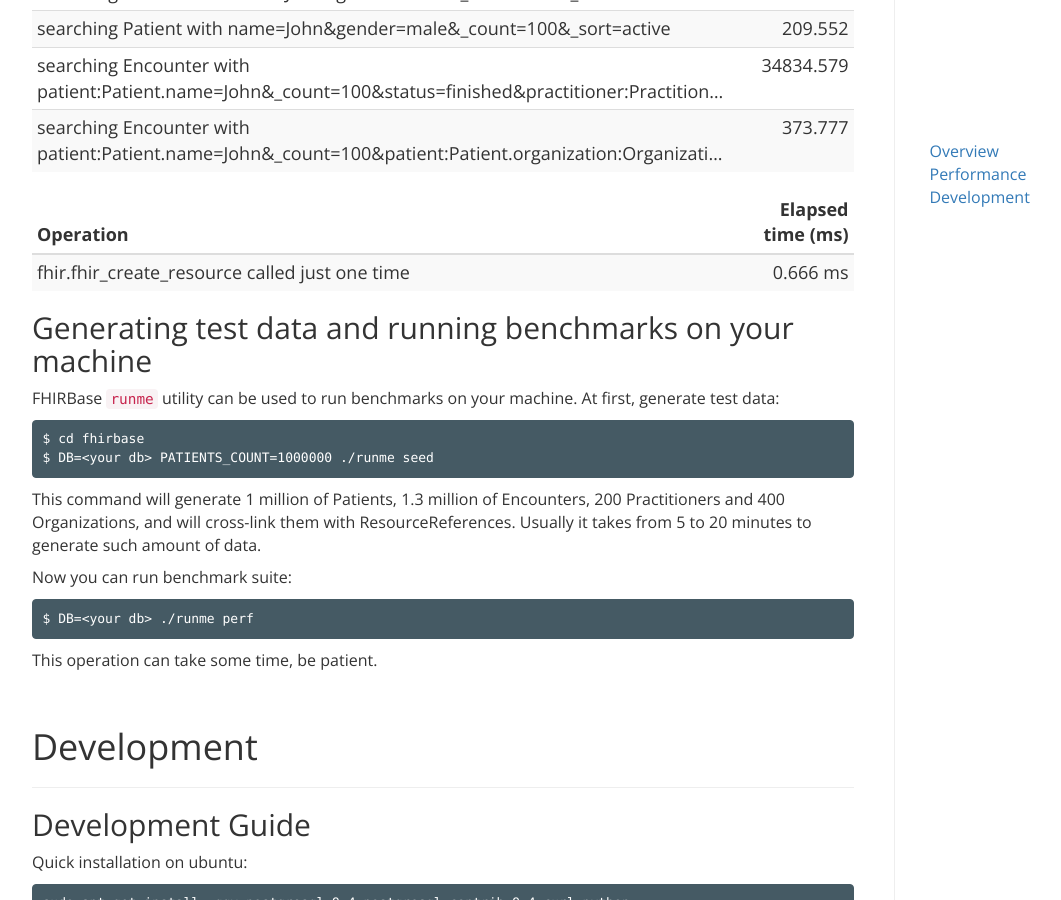
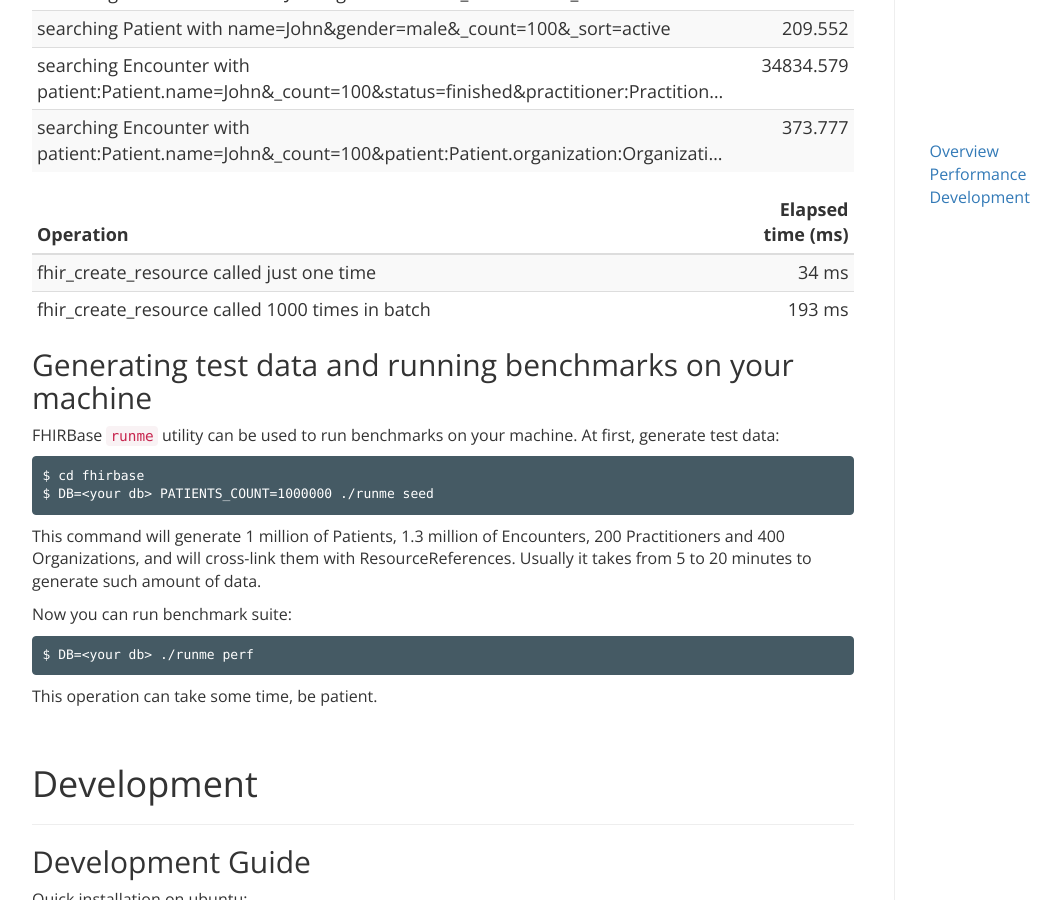
Before and after one commit to fhirbase/fhirbase.github.io, a Jekyll site: the page built from docs.html, in a window 1280 px wide and 900 px high, scrolled down 3020 px. Shown: the whole window, without its empty margins (38-1099 px from the left). Built offline with Jekyll 4.4.1, drawn with Linux system fonts in a browser that asks for light colours; nearby versions of some CDN libraries.

Commit message:
docs: update performance report

```diff
--- a/_data/performance3.json
+++ b/_data/performance3.json
@@ -1 +1 @@
- {"operations":[{"description":"fhir.fhir_create_resource called just one time","time":"0.666 ms"}]}
+ {"operations":[{"description":"fhir_create_resource called just one time","time":"34 ms"},{"description":"fhir_create_resource called 1000 times in batch","time":"193 ms"}]}
```
